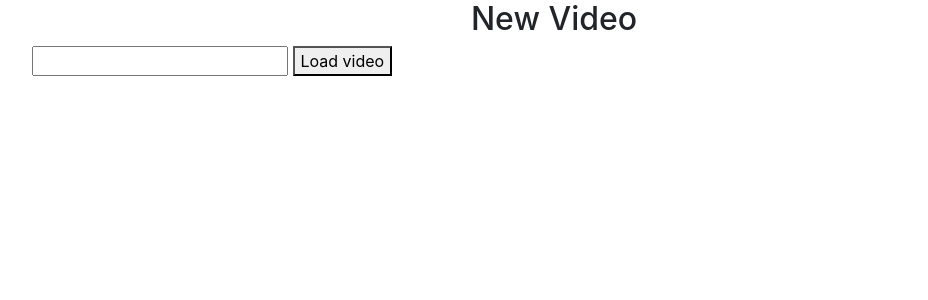
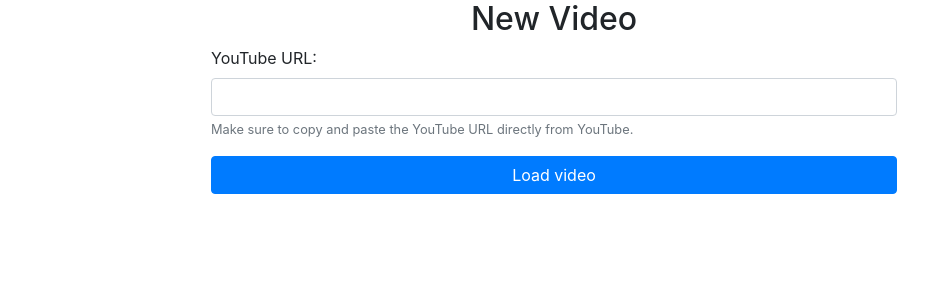
Before and after one commit to lmac-1/cs50w-finalproject, a Django app: page /newvideo in a window 1280 px wide. Shown: the part 56-356 px from the top of the page, without its empty margins (86-1014 px from the left). Run offline with Django 3.2, Linux system fonts and the light colour scheme; tables that the repository leaves empty hold one stand-in row (values such as "Sample post"); some libraries are stand-ins or nearby versions.

Commit message:
Tweaking styling of New Video

```diff
--- a/danceapp/templates/danceapp/newvideo.html
+++ b/danceapp/templates/danceapp/newvideo.html
@@ -6,14 +6,34 @@
 {% block body %}
 
     <h2 class="text-center title">New Video</h2>
-    <input type="text" id="videoInputLink">
-    <button id="newVideo">Load video</button>
-    <div id="newVideoForm" style="display: none;">
-        <form action="{% url 'new_video' %}" method="POST">
-            {% csrf_token %}
-            {{ form }}
-            <button type="submit" class="btn btn-primary">Add video</button>
-        </form>
+    <div class="row justify-content-center">
+        <div class="form-group col-md-10 col-lg-8">
+            <label for="videoInputLink">YouTube URL:</label>
+            <input class="form-control" type="text" id="videoInputLink">
+            <small id="passwordHelpBlock" class="form-text text-muted">
+                Make sure to copy and paste the YouTube URL directly from YouTube.
+            </small>
+            <div class="text-center">
+                <button class="btn btn-primary mt-3 btn-block" id="newVideo">Load video</button>
+            </div>
+        </div>
+
+        <div class="form-group col-md-10 col-lg-8" id="newVideoForm" style="display: none;">
+            <form action="{% url 'new_video' %}" method="POST">
+                {% csrf_token %}
+
+                {% for field in form %}
+                    <div class="form-group">
+                        {{ field.label_tag }}
+                        {{ field }}
+                    </div>
+                {% endfor %}
+
+
+                <button type="submit" class="btn btn-primary">Add video</button>
+            </form>
+        </div>
+
     </div>
 
 
```
